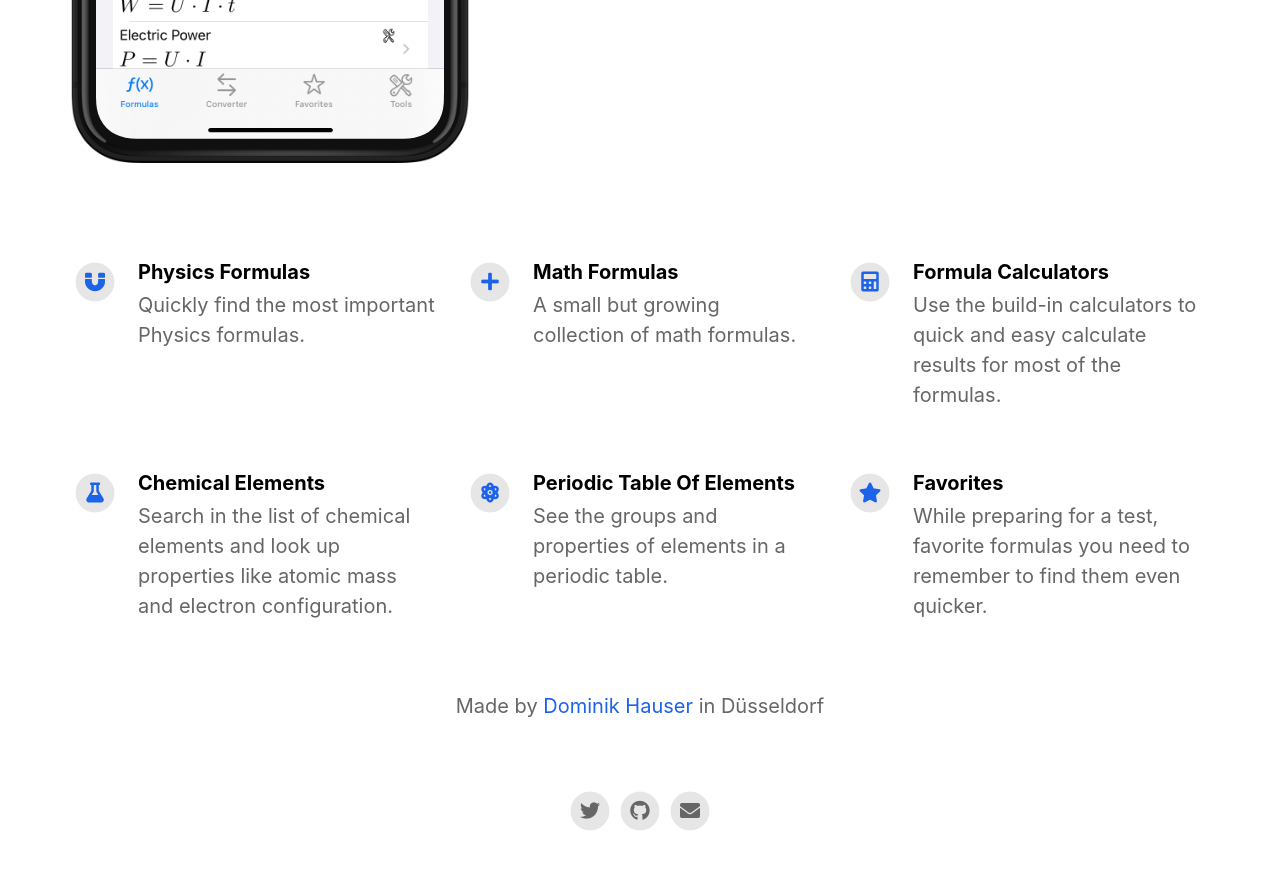
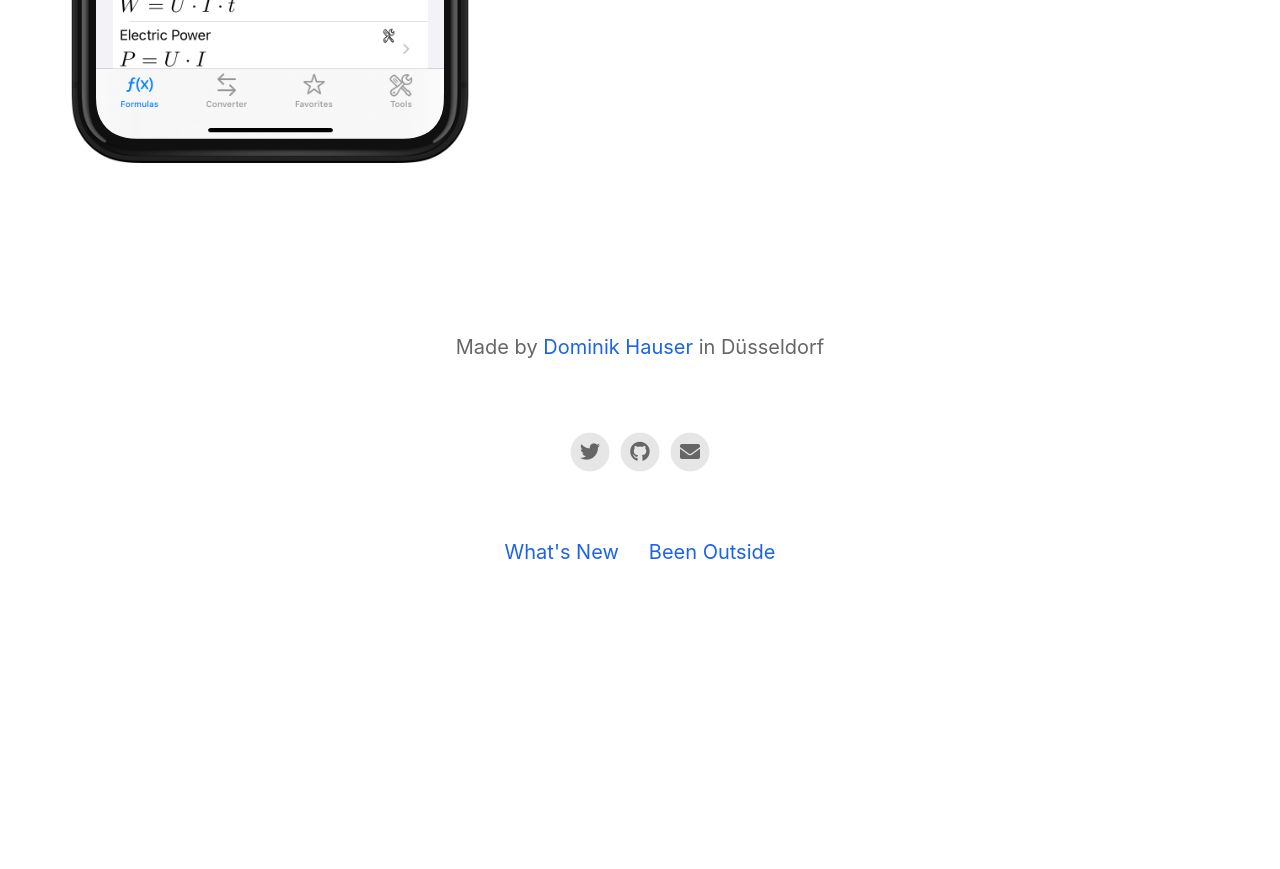
Before and after one commit to dasdom/beenoutside, a Jekyll site: the page built from index.html, in a window 1280 px wide and 900 px high, scrolled down 822 px. Shown: the top 869 px of the window. Built offline with Jekyll 4.4.1, drawn with Linux system fonts in a browser that asks for light colours; nearby versions of some CDN libraries; after the commit the page ends 1454 px from its top, so only the background shows below that.

Commit message:
Update _config.yml

```diff
--- a/_config.yml
+++ b/_config.yml
@@ -35,29 +35,29 @@ youtube_username                          :
 # Feature List                            Edit, add or remove features to be presented.
 features                                  :
 
-  - title                                 : Physics Formulas
-    description                           : Quickly find the most important Physics formulas.
-    fontawesome_icon_name                 : magnet
+  #- title                                 : Physics Formulas
+  #  description                           : Quickly find the most important Physics formulas.
+  #  fontawesome_icon_name                 : magnet
 
-  - title                                 : Math Formulas
-    description                           : A small but growing collection of math formulas.
-    fontawesome_icon_name                 : plus
+  #- title                                 : Math Formulas
+  #  description                           : A small but growing collection of math formulas.
+  #  fontawesome_icon_name                 : plus
 
-  - title                                 : Formula Calculators
-    description                           : Use the build-in calculators to quick and easy calculate results for most of the formulas.
-    fontawesome_icon_name                 : calculator
+  #- title                                 : Formula Calculators
+  #  description                           : Use the build-in calculators to quick and easy calculate results for most of the formulas.
+  #  fontawesome_icon_name                 : calculator
 
-  - title                                 : Chemical Elements
-    description                           : Search in the list of chemical elements and look up properties like atomic mass and electron configuration.
-    fontawesome_icon_name                 : flask
+  #- title                                 : Chemical Elements
+  #  description                           : Search in the list of chemical elements and look up properties like atomic mass and electron configuration.
+  #  fontawesome_icon_name                 : flask
 
-  - title                                 : Periodic Table Of Elements
-    description                           : See the groups and properties of elements in a periodic table.
-    fontawesome_icon_name                 : atom
+  #- title                                 : Periodic Table Of Elements
+  #  description                           : See the groups and properties of elements in a periodic table.
+  #  fontawesome_icon_name                 : atom
 
-  - title                                 : Favorites
-    description                           : While preparing for a test, favorite formulas you need to remember to find them even quicker.
-    fontawesome_icon_name                 : star
+  #- title                                 : Favorites
+  #  description                           : While preparing for a test, favorite formulas you need to remember to find them even quicker.
+  #  fontawesome_icon_name                 : star
 
 
 # Theme Settings
```
